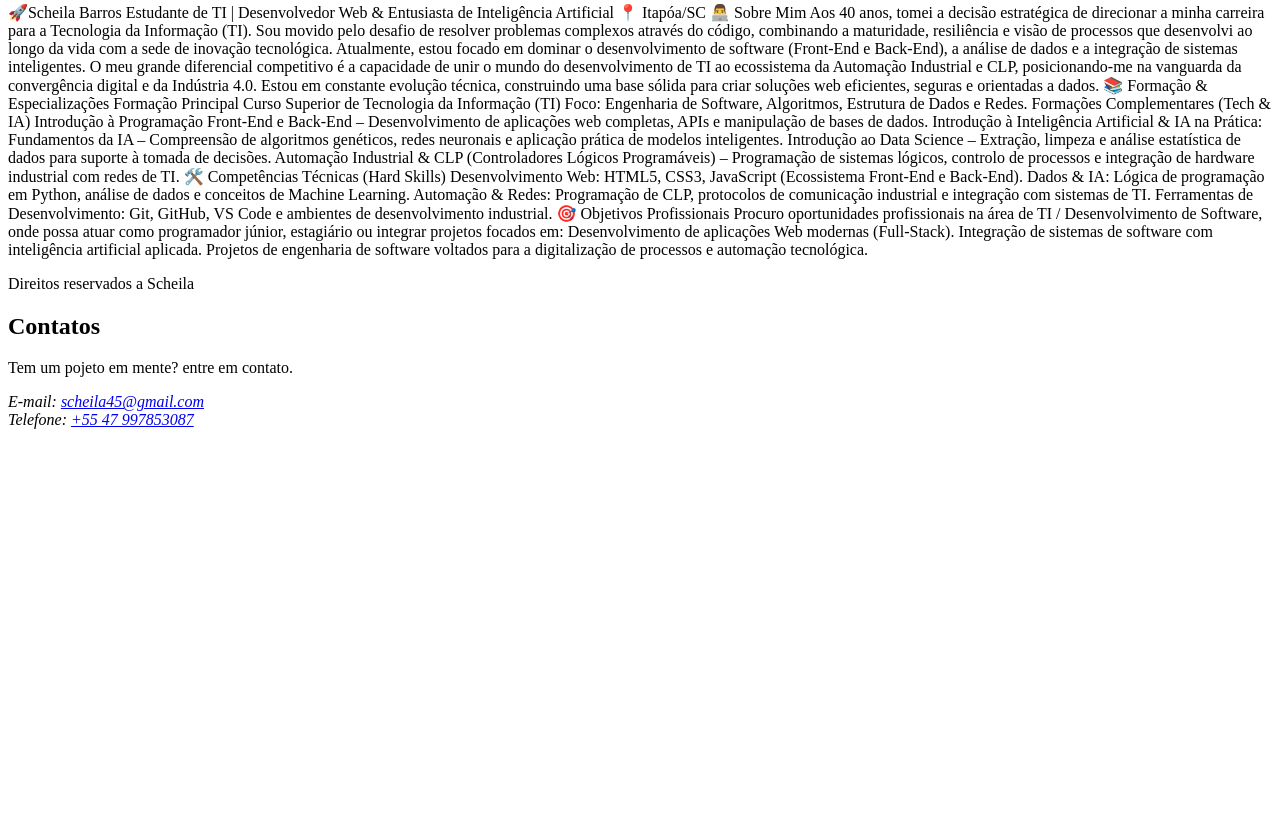
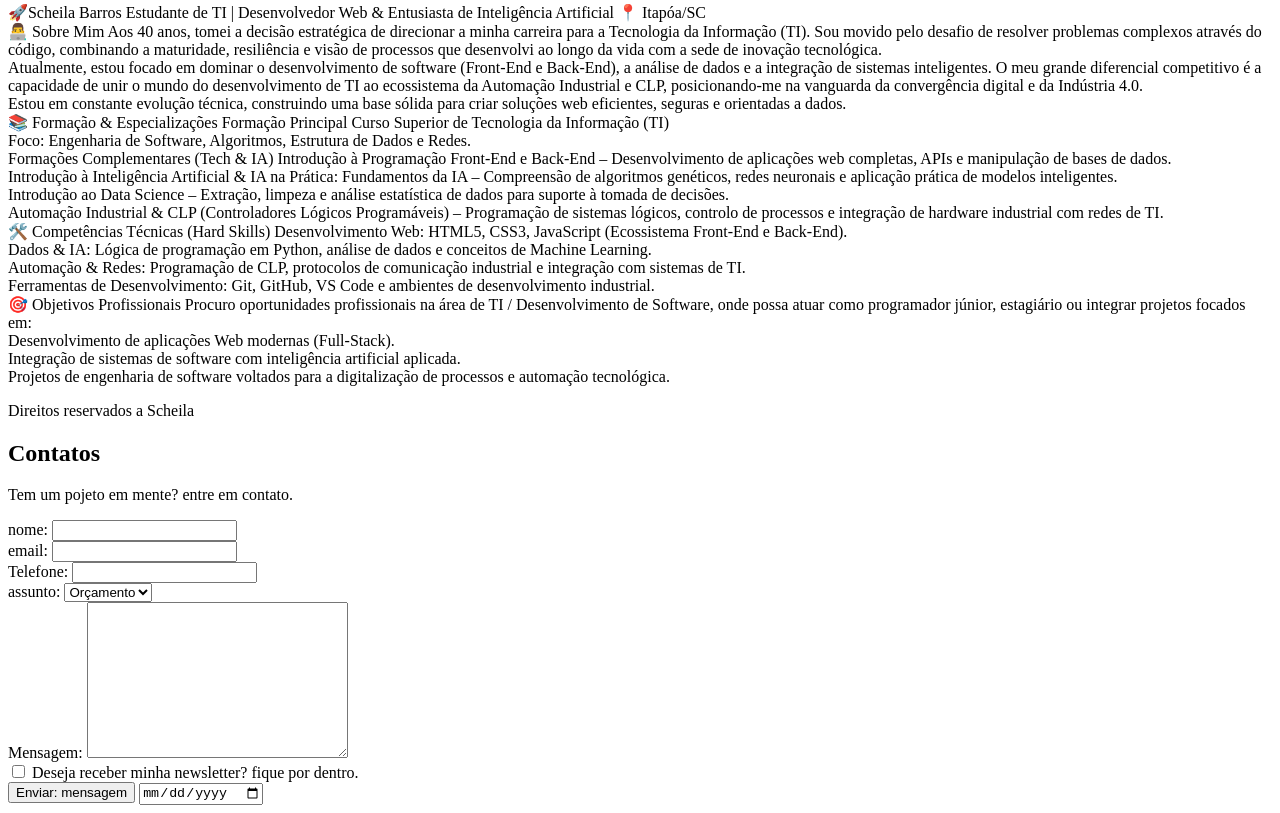
Before and after one commit to scheila45-tech/site, a plain HTML site: page index.html in a window 1280 px wide. Shown: the part 2093-2906 px from the top of the page. Before the commit the page ends 2530 px from the top, so only its background shows below. Drawn offline with Linux system fonts and the light colour scheme.

Commit message:
nova versao

```diff
--- a/index.html
+++ b/index.html
@@ -6,6 +6,7 @@
     <meta name="viewport" content="width=device-width, initial-scale=1.0">
     <title>Scheila Barros</title>
 </head>
+
 <body>
     <header>
         <h1>Scheila Barros</h1>
@@ -57,58 +58,58 @@
                 🚀Scheila Barros
                 Estudante de TI | Desenvolvedor Web & Entusiasta de Inteligência Artificial
                 📍 Itapóa/SC
-
+                <br>
                 👨‍💻 Sobre Mim
                 Aos 40 anos, tomei a decisão estratégica de direcionar a minha carreira para a Tecnologia da Informação
                 (TI). Sou movido pelo desafio de resolver problemas complexos através do código, combinando a
                 maturidade, resiliência e visão de processos que desenvolvi ao longo da vida com a sede de inovação
                 tecnológica.
-
+                <br>
                 Atualmente, estou focado em dominar o desenvolvimento de software (Front-End e Back-End), a análise de
                 dados e a integração de sistemas inteligentes. O meu grande diferencial competitivo é a capacidade de
                 unir o mundo do desenvolvimento de TI ao ecossistema da Automação Industrial e CLP, posicionando-me na
                 vanguarda da convergência digital e da Indústria 4.0.
-
+                <br>
                 Estou em constante evolução técnica, construindo uma base sólida para criar soluções web eficientes,
                 seguras e orientadas a dados.
-
+                <br>
                 📚 Formação & Especializações
                 Formação Principal
                 Curso Superior de Tecnologia da Informação (TI)
-
+                <br>
                 Foco: Engenharia de Software, Algoritmos, Estrutura de Dados e Redes.
-
+                <br>
                 Formações Complementares (Tech & IA)
                 Introdução à Programação Front-End e Back-End – Desenvolvimento de aplicações web completas, APIs e
                 manipulação de bases de dados.
-
+                <br>
                 Introdução à Inteligência Artificial & IA na Prática: Fundamentos da IA – Compreensão de algoritmos
                 genéticos, redes neuronais e aplicação prática de modelos inteligentes.
-
+                <br>
                 Introdução ao Data Science – Extração, limpeza e análise estatística de dados para suporte à tomada de
                 decisões.
-
+                <br>
                 Automação Industrial & CLP (Controladores Lógicos Programáveis) – Programação de sistemas lógicos,
                 controlo de processos e integração de hardware industrial com redes de TI.
-
+                <br>
                 🛠️ Competências Técnicas (Hard Skills)
                 Desenvolvimento Web: HTML5, CSS3, JavaScript (Ecossistema Front-End e Back-End).
-
+                <br>
                 Dados & IA: Lógica de programação em Python, análise de dados e conceitos de Machine Learning.
-
+                <br>
                 Automação & Redes: Programação de CLP, protocolos de comunicação industrial e integração com sistemas de
                 TI.
-
+                <br>
                 Ferramentas de Desenvolvimento: Git, GitHub, VS Code e ambientes de desenvolvimento industrial.
-
+                <br>
                 🎯 Objetivos Profissionais
                 Procuro oportunidades profissionais na área de TI / Desenvolvimento de Software, onde possa atuar como
                 programador júnior, estagiário ou integrar projetos focados em:
-
+                <br>
                 Desenvolvimento de aplicações Web modernas (Full-Stack).
-
+                <br>
                 Integração de sistemas de software com inteligência artificial aplicada.
-
+                <br>
                 Projetos de engenharia de software voltados para a digitalização de processos e automação tecnológica.
             </p>
 
@@ -124,10 +125,40 @@
 
             <p>Tem um pojeto em mente? entre em contato.</p>
 
-            <address>
-                E-mail: <a href="mailto:scheila45@gmail.com">scheila45@gmail.com</a> <br>
-                Telefone: <a href="tel:=+55 47 997853087">+55 47 997853087</a>
-            </address>
+            <form action="">
+
+                <label for="nome">nome: </label>
+                <input type="text" id="nome" name="nome" required>  <br>
+
+                <label for="email">email: </label>
+                <input type="email" id="email" name="email" required> <br>
+
+                <label for="telefone">Telefone: </label>
+                <input type="telefone" id="telefone" name="telefone"> <br>
+
+                <label for="assunto">assunto: </label>
+                <select name="assunto" id="assunto">
+                    <option value="orcamento">Orçamento</option>
+                    <option value="duvida">Duvida</option>
+                    <option value="outro">Outro</option>
+                </select>
+
+                <br>
+
+                <label for="mensagem">Mensagem: </label>
+                <textarea name="mensagem" id="mensagem" cols="30" rows="10" required></textarea>
+                <br>
+
+                <input type="checkbox" name="inscriçao" id="inscriçao">
+                <label for="inscricao">Deseja receber minha newsletter? fique por dentro.</label>
+                <br>
+
+                <input type="submit" value="Enviar: mensagem">
+
+                <input type="date">
+
+            </form>
+
 
         </section>
 
```
